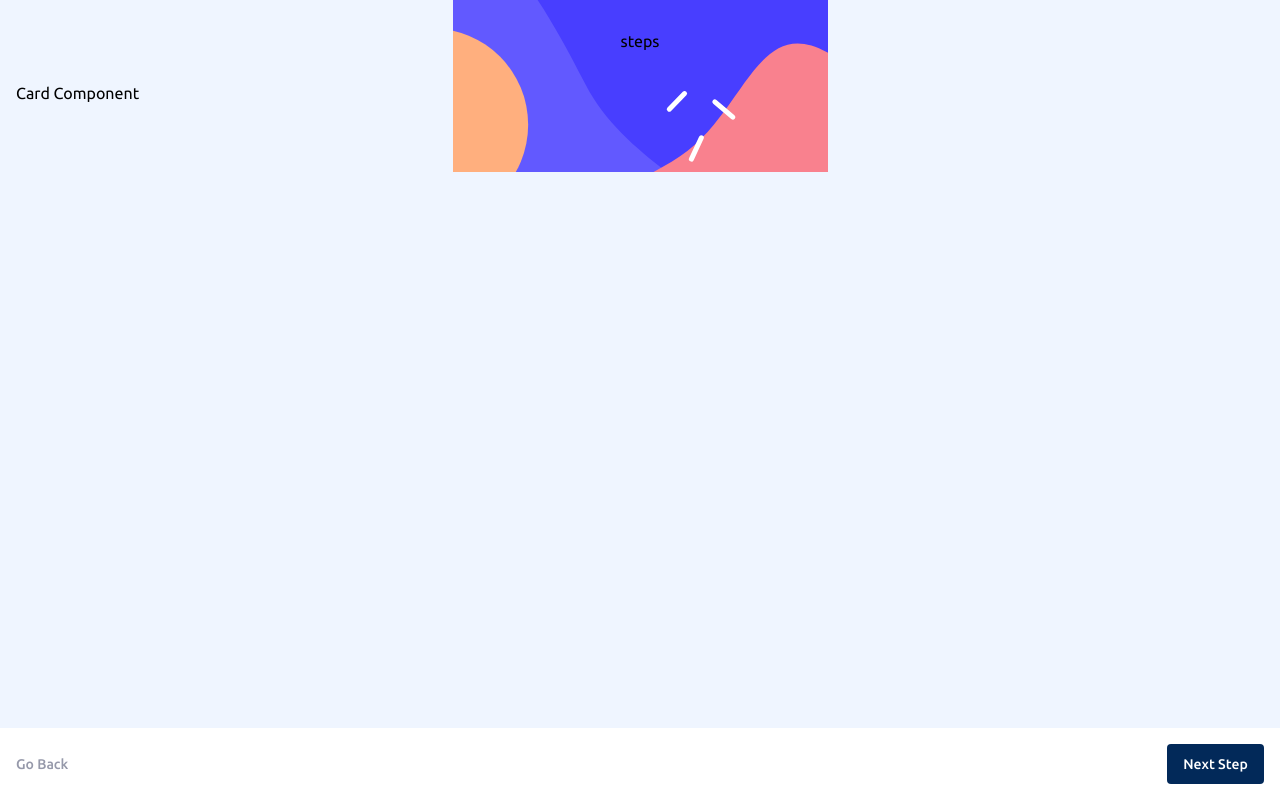
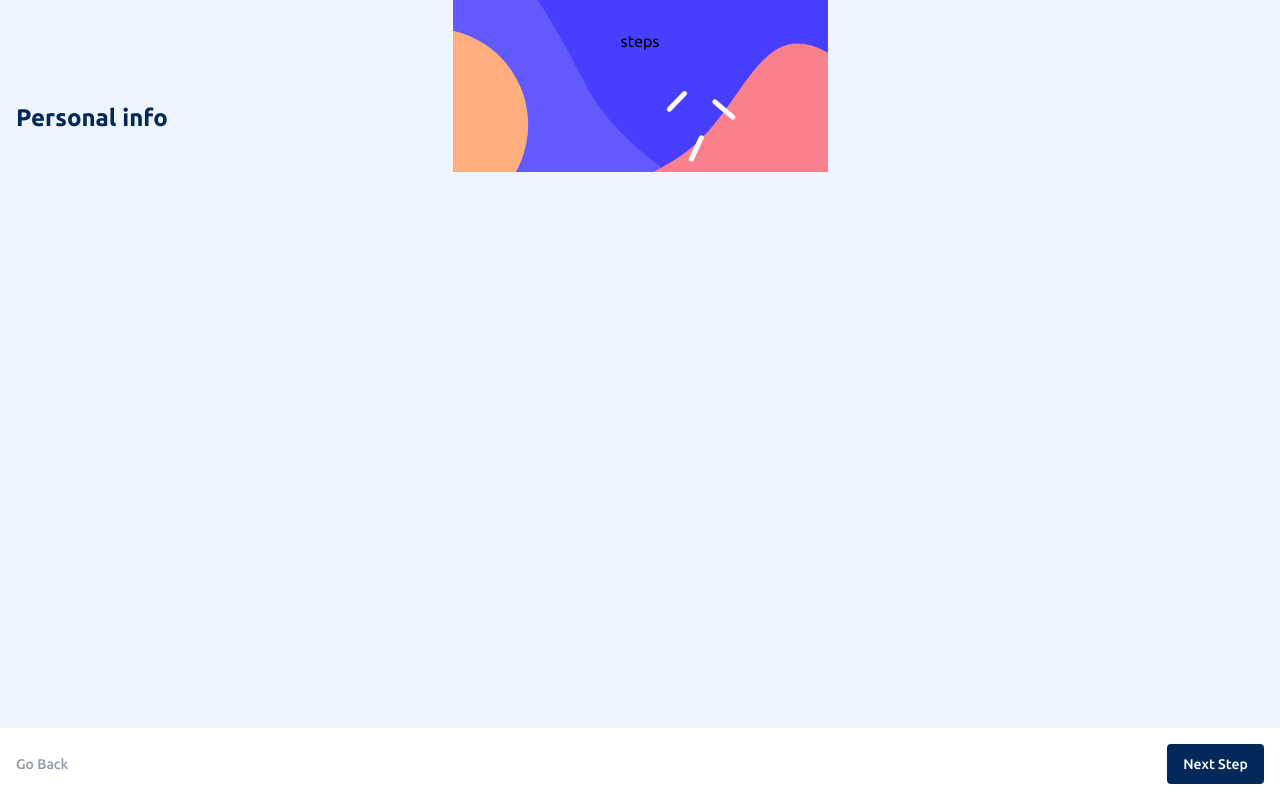
Before and after one commit to Derfan/multi-step-form, a React (Create React App) app: page / in a window 1280 px wide. Built offline with nearby package versions, Linux system fonts and the light colour scheme.

Commit message:
Add Title component

```diff
--- /dev/null
+++ b/src/components/Title/Title.module.sass
@@ -0,0 +1,5 @@
+.root
+    font-family: UbuntuBold
+    font-size: 24px
+    line-height: 28px
+    color: #022959
--- /dev/null
+++ b/src/components/Title/index.tsx
@@ -0,0 +1,12 @@
+import { ReactNode } from "react";
+import cns from "classnames";
+import cn from "./Title.module.sass";
+
+interface TitleProps {
+  children: ReactNode;
+  className?: string;
+}
+
+export const Title = ({ children, className = "" }: TitleProps) => (
+  <h2 className={cns(cn.root, className)}>{children}</h2>
+);
--- a/src/components/index.ts
+++ b/src/components/index.ts
@@ -1,2 +1,3 @@
 export { Layout } from "./Layout";
 export { Button } from "./Button";
+export { Title } from "./Title";
--- a/src/modules/App/index.tsx
+++ b/src/modules/App/index.tsx
@@ -1,11 +1,15 @@
-import { Layout, Button } from "../../components";
+import { Layout, Button, Title } from "../../components";
 import { ButtonType } from "../../constants";
 import cn from "./App.module.sass";
 
 export const App = () => (
   <Layout>
     <div className={cn.steps}>steps</div>
-    <div className={cn.card}>Card Component</div>
+
+    <div className={cn.card}>
+      <Title>Personal info</Title>
+    </div>
+
     <div className={cn.buttons}>
       <Button type={ButtonType.SECONDARY}>Go Back</Button>
       <Button type={ButtonType.PRIMARY}>Next Step</Button>
```
